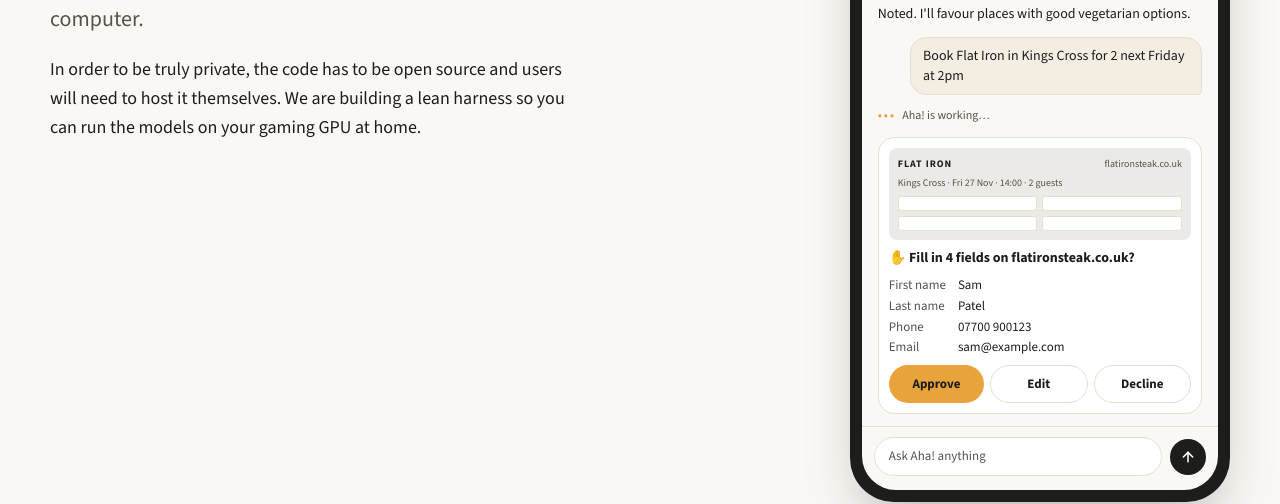
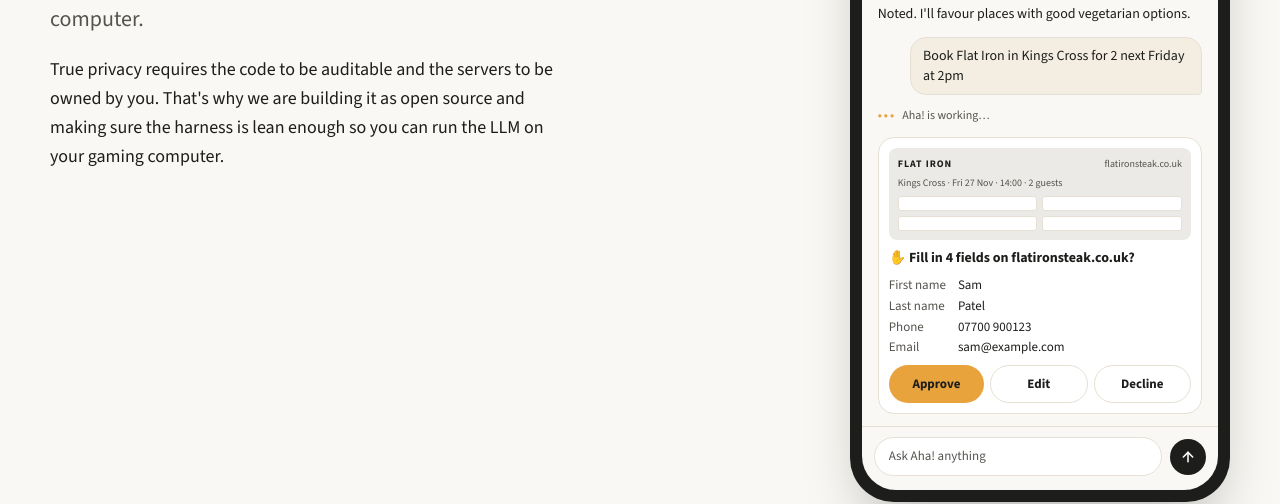
Before and after one commit to axxlabs/aha, a plain HTML site: page index.html in a window 1280 px wide. Shown: the part 322-826 px from the top of the page. Drawn offline with nearby package versions, Linux system fonts and the light colour scheme.

Commit message:
Landing page: the privacy paragraph reworded
Co-Authored-By: Claude Opus 5.5 <noreply@anthropic.com>
Claude-Session: https://claude.ai/code/session_011rCLgadrhoTZyTrD991qMa

```diff
--- a/index.html
+++ b/index.html
@@ -40,7 +40,7 @@ footer{border-top:1px solid var(--line);padding:24px;text-align:center;font-size
 <div class="hero-text">
 <h1><span class="logo" aria-label="aha"><span aria-hidden="true">ah</span><span class="logo-a" aria-hidden="true">a<span class="logo-dot"></span></span></span><br>Private personal assistant</h1>
 <p class="lead">A truly private personal assistant running from your computer.</p>
-<p class="text">In order to be truly private, the code has to be open source and users will need to host it themselves. We are building a lean harness so you can run the models on your gaming GPU at home.</p>
+<p class="text">True privacy requires the code to be auditable and the servers to be owned by you. That's why we are building it as open source and making sure the harness is lean enough so you can run the LLM on your gaming computer.</p>
 </div>
 <div id="chat" style="flex: 1 1 380px; display: flex; justify-content: center; min-width: 0">
 <div style="width: 380px; max-width: 100%; border-radius: 44px; background: #1D1D1B; padding: 12px; box-shadow: 0 30px 60px -20px rgba(29,29,27,0.35)">
```
